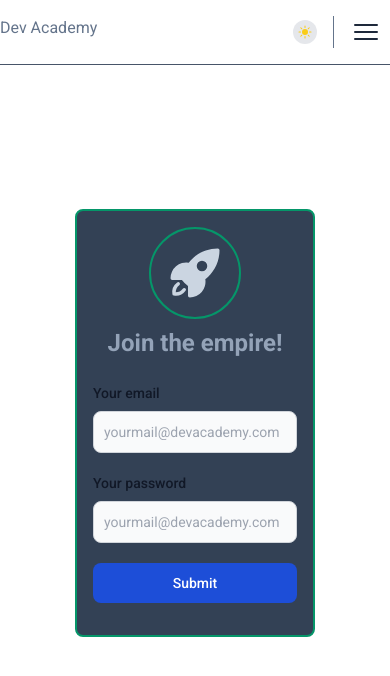
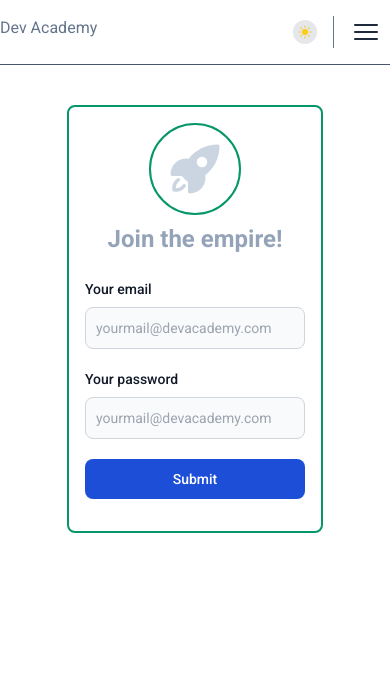
Before and after one commit to NFiveDev/Dev-Academy, a Next.js app: page /account/register in a window 390 px wide. Shown: the top 676 px of the page. Built offline with nearby package versions, Linux system fonts and the light colour scheme.

Commit message:
styling mobile

```diff
--- a/app/account/register/page.tsx
+++ b/app/account/register/page.tsx
@@ -3,8 +3,8 @@
 
 export default function Register() {
   return (
-    <div className='relative m-auto py-36'>
-      <div className='bg-slate-700 py-4 lg:py-8 px-4 lg:px-10 min-w-60 rounded-lg max-w-screen-md border-emerald-600 border-2'>
+    <div className='relative m-auto py-10 lg:py-28'>
+      <div className='bg-white dark:bg-slate-700 py-4 lg:py-8 px-4 lg:px-10 w-64 lg:w-96 rounded-lg max-w-screen-md border-emerald-600 border-2'>
         <div className='flex w-fit mx-auto p-4 rounded-full border-emerald-600 border-2'>
           <HiRocketLaunch className='text-slate-300 w-14 h-14' />
         </div>
```
